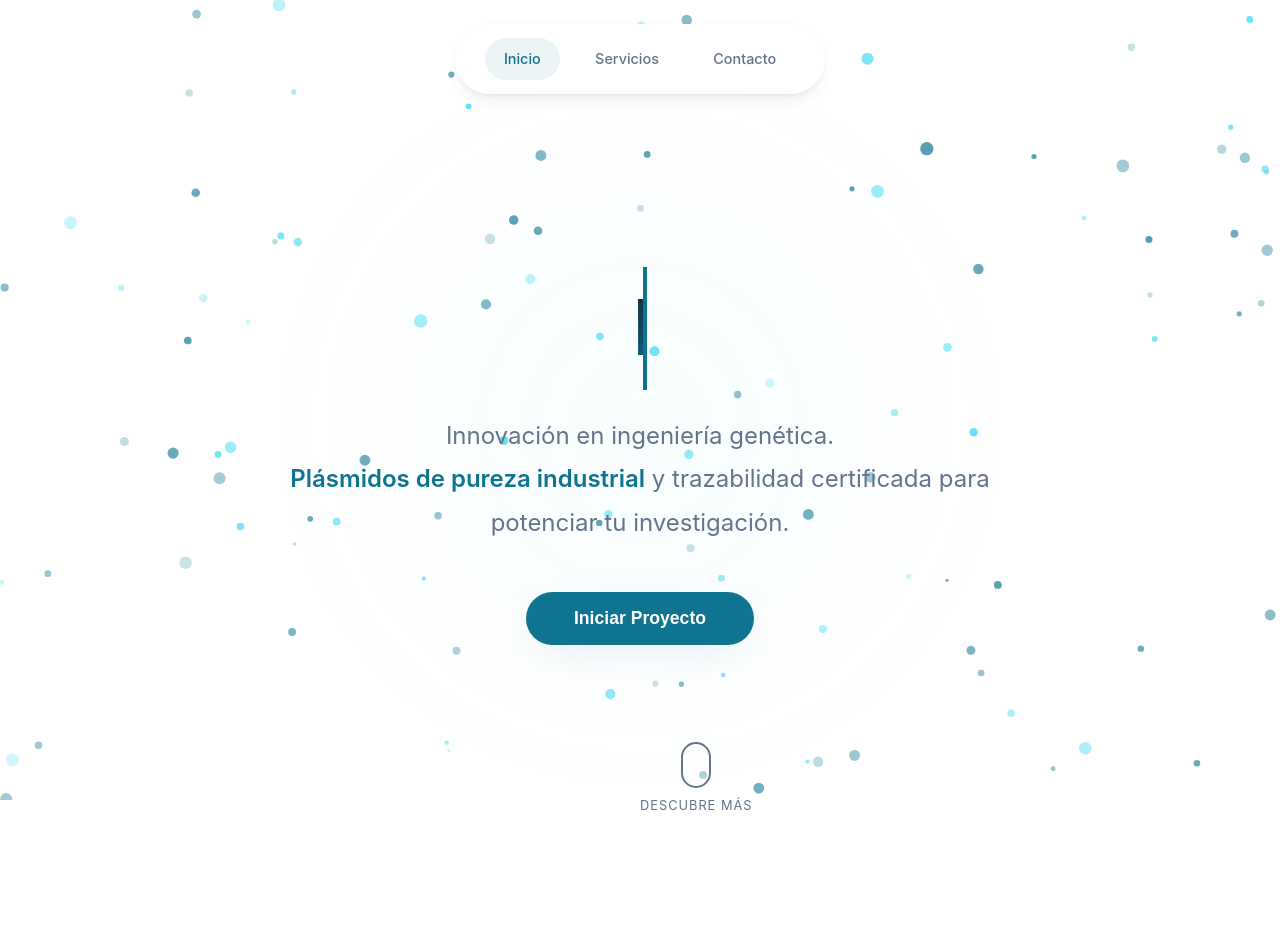
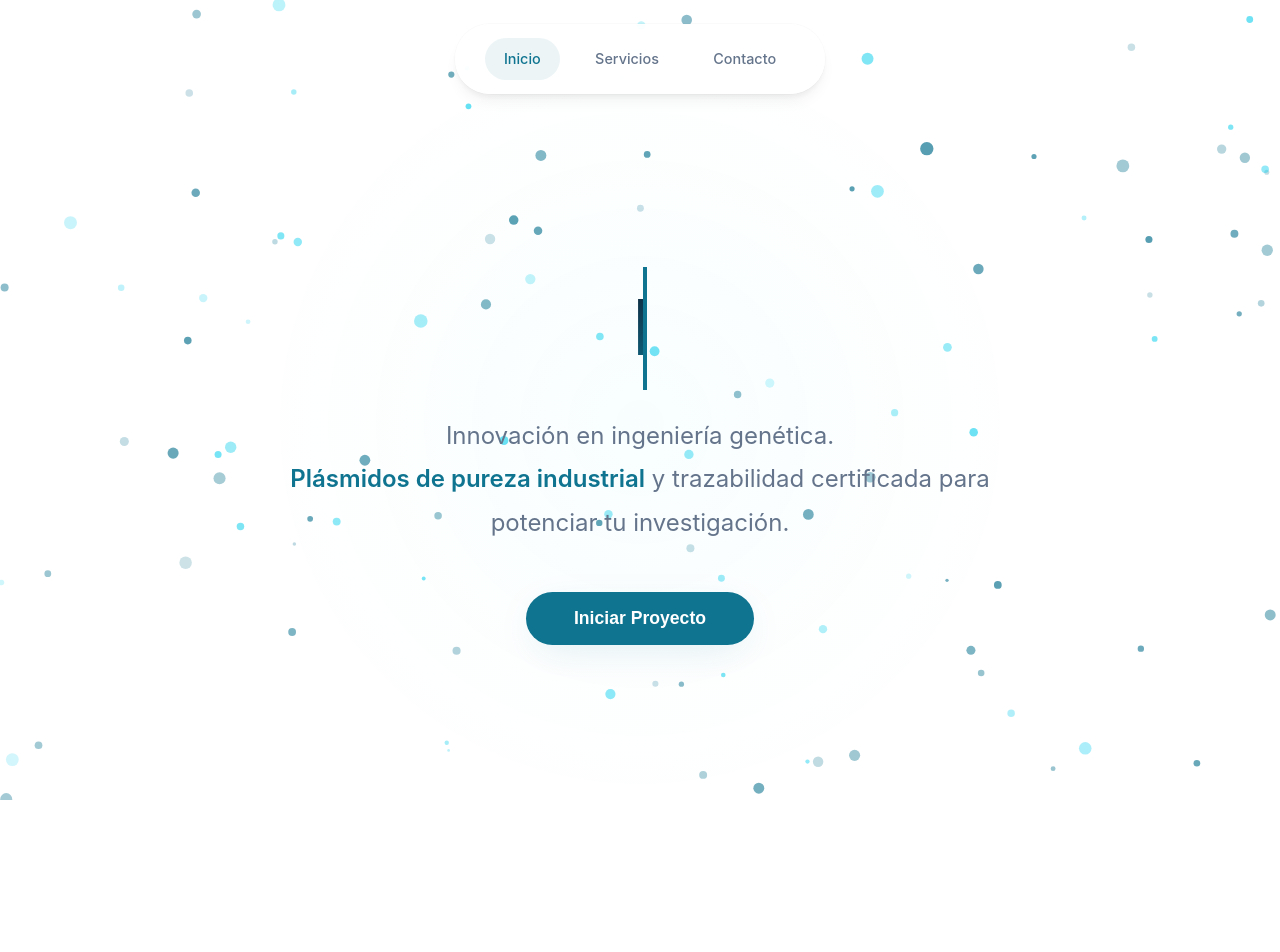
Before and after one commit to FerAmbriz/plasmex, a React (Create React App) app: page / in a window 1280 px wide. Shown: the top 952 px of the page. Built offline with nearby package versions, Linux system fonts and the light colour scheme.

Commit message:
particulas

```diff
--- a/src/pages/Inicio.jsx
+++ b/src/pages/Inicio.jsx
@@ -27,13 +27,6 @@ export default function Inicio() {
         >
           Iniciar Proyecto
         </button>
-
-        <div className="scroll-indicator reveal-text delay-3">
-          <span className="mouse">
-            <span className="wheel"></span>
-          </span>
-          <p>Descubre más</p>
-        </div>
       </header>
 
       {/* VALUE PROPOSITION */}
```
